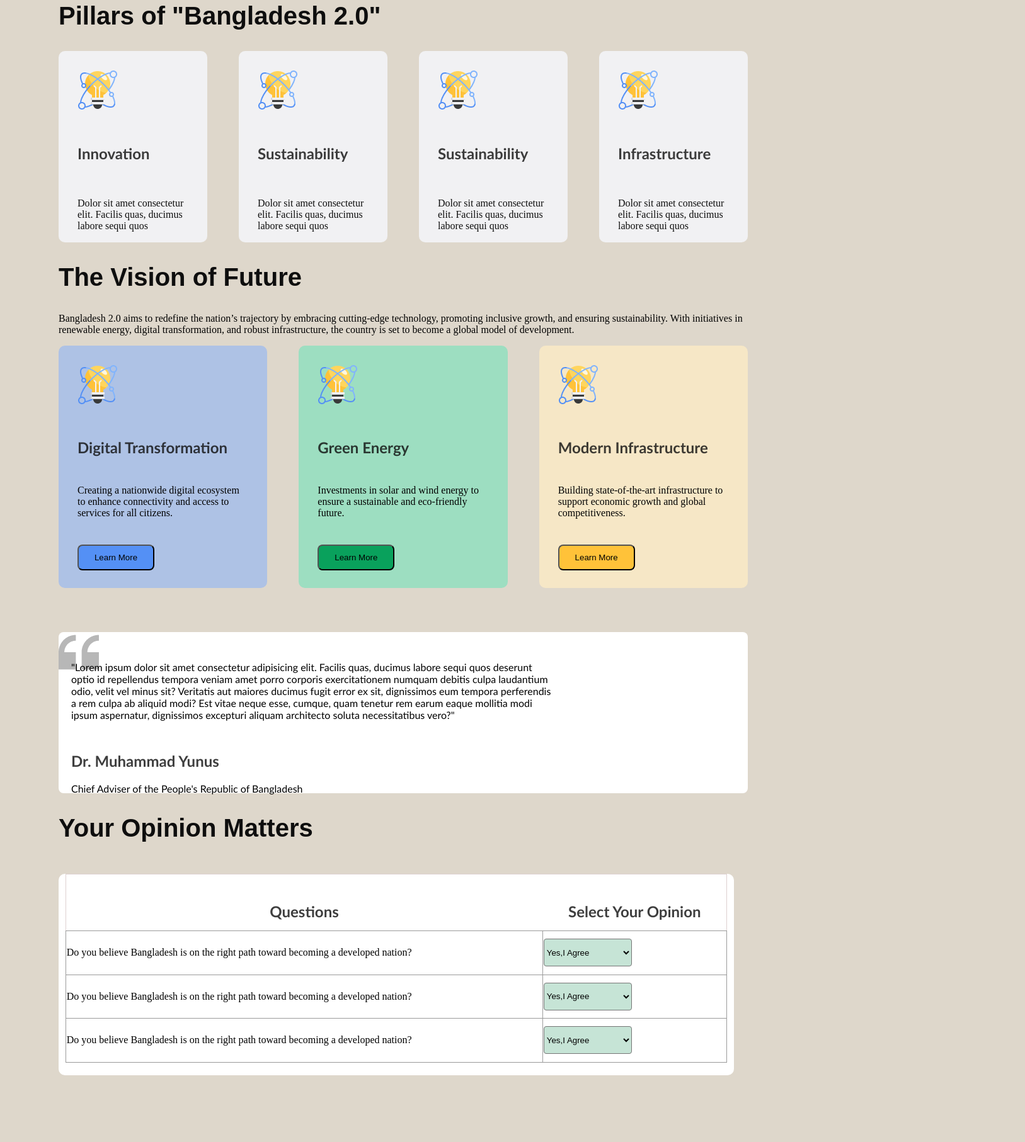
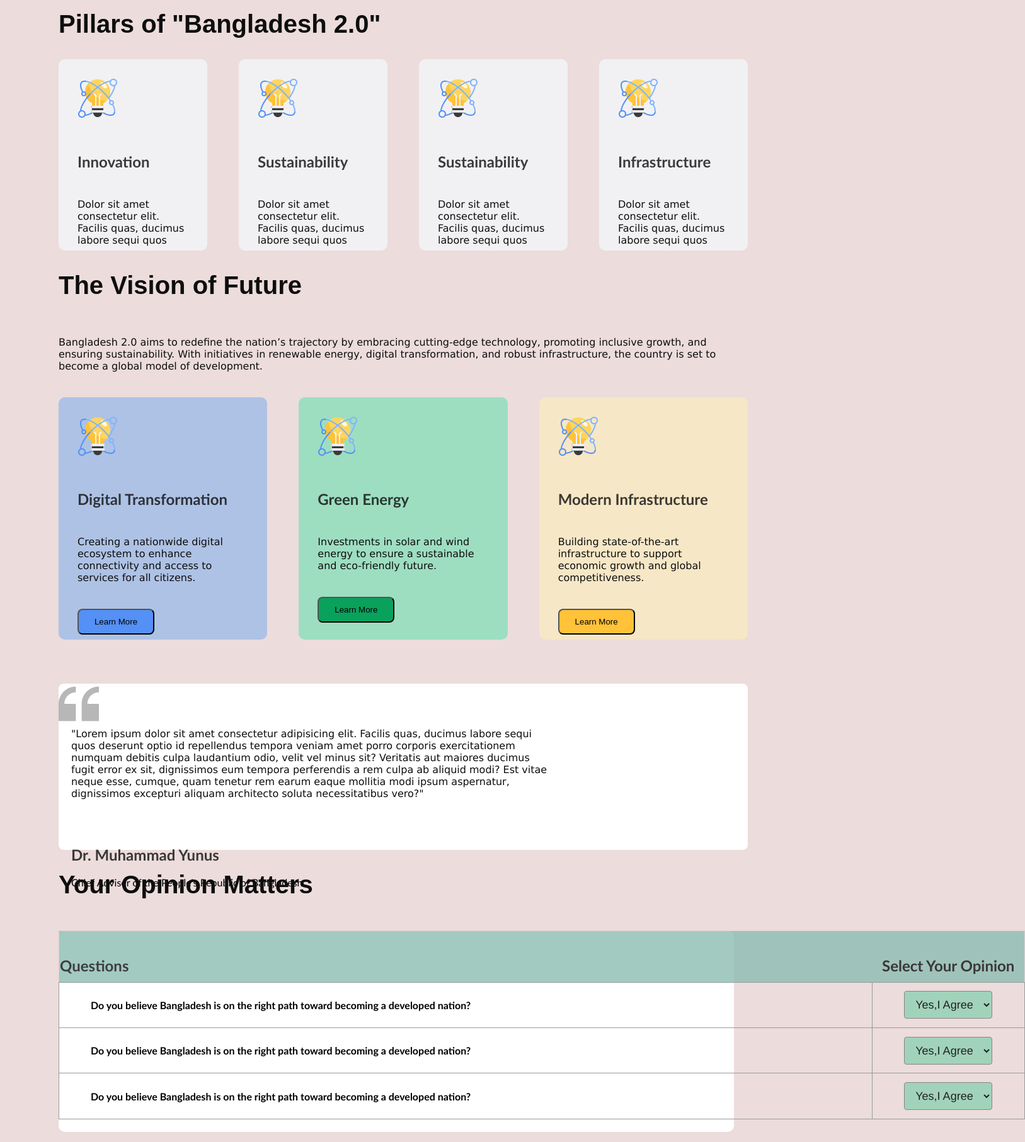
Before and after one commit to abdurrashad/assignment-01-repo, a plain HTML site: page index.html in a window 1280 px wide. Shown: the part 986-2800 px from the top of the page at 63% size, 1627 px wide, since content can reach past the window. Drawn offline with Linux system fonts and the light colour scheme.

Commit message:
assignment-1 complete alhamdulilahe

```diff
--- a/index.html
+++ b/index.html
@@ -14,7 +14,7 @@
         </nav>
         <div class="div-start">
             <div class="new-start-box1">
-                <p >Bangladesh 2.0</p>
+                <p class="new-bd">Bangladesh 2.0</p>
                 <h1 class="box1-title color-style">Idea , innovation ,
                 vision and challenges in New Bangladesh.</h1>
                 <button class= "first-btn btn-style">Explore New Bangladesh</button>
@@ -31,23 +31,23 @@
                 <div class="pillars">
                     <img src="assets/card-icon.png" alt="">
                     <h2 class="title">Innovation</h2>
-                    <p class="pillars-description">Dolor sit amet consectetur elit. Facilis quas, ducimus labore sequi quos </p>
+                    <p class="description">Dolor sit amet consectetur elit. Facilis quas, ducimus labore sequi quos </p>
 
                 </div>
                 <div class="pillars">
                     <img src="assets/card-icon.png" alt="">
                     <h2 class="title">Sustainability</h2>
-                    <p class="pillars-description">Dolor sit amet consectetur elit. Facilis quas, ducimus labore sequi quos </p>
+                    <p class="description">Dolor sit amet consectetur elit. Facilis quas, ducimus labore sequi quos </p>
                 </div>
                 <div class="pillars">
                     <img src="assets/card-icon.png" alt="">
                     <h2 class="title">Sustainability</h2>
-                    <p class="pillars-description">Dolor sit amet consectetur elit. Facilis quas, ducimus labore sequi quos </p>
+                    <p class="description">Dolor sit amet consectetur elit. Facilis quas, ducimus labore sequi quos </p>
                 </div>
                 <div class="pillars">
                     <img src="assets/card-icon.png" alt="">
                     <h2 class="title">Infrastructure</h2>
-                    <p class="pillars-description">Dolor sit amet consectetur elit. Facilis quas, ducimus labore sequi quos </p>
+                    <p class="description">Dolor sit amet consectetur elit. Facilis quas, ducimus labore sequi quos </p>
                 </div>
 
             </div>
@@ -57,24 +57,24 @@
 
         <section class="vision-section">
             <h1 class="main-title">The Vision of Future</h1>
-            <p class="vision-description">Bangladesh 2.0 aims to redefine the nation’s trajectory by embracing cutting-edge technology, promoting inclusive growth, and ensuring sustainability. With initiatives in renewable energy, digital transformation, and robust infrastructure, the country is set to become a global model of development.</p>
+            <p class="description">Bangladesh 2.0 aims to redefine the nation’s trajectory by embracing cutting-edge technology, promoting inclusive growth, and ensuring sustainability. With initiatives in renewable energy, digital transformation, and robust infrastructure, the country is set to become a global model of development.</p>
             <div class="vision-box">
                 <div class="vision box1">
                     <img src="assets/card-icon.png" alt="">
                     <h1 class="title">Digital Transformation</h1>
-                    <p class="vision-b-description">Creating a nationwide digital ecosystem to enhance connectivity and access to services for all citizens.</p>
+                    <p class="description">Creating a nationwide digital ecosystem to enhance connectivity and access to services for all citizens.</p>
                     <a href=""><button class="learn-more-btn btn1">Learn More</button></a>
                 </div>
                 <div class="vision box2">
                     <img src="assets/card-icon.png" alt="">
                     <h1 class="title">Green Energy</h1>
-                    <p class="vision-b-description">Investments in solar and wind energy to ensure a sustainable and eco-friendly future.</p>
+                    <p class="description">Investments in solar and wind energy to ensure a sustainable and eco-friendly future.</p>
                     <a href=""><button class="learn-more-btn btn2">Learn More</button></a>
                 </div>
                 <div class="vision box3">
                     <img src="assets/card-icon.png" alt="">
                     <h1 class="title">Modern Infrastructure</h1>
-                    <p class="vision-b-description">Building state-of-the-art infrastructure to support economic growth and global competitiveness.</p>
+                    <p class="description">Building state-of-the-art infrastructure to support economic growth and global competitiveness.</p>
                     <a href=""><button class="learn-more-btn btn3">Learn More</button></a>
                 </div>
             </div>
@@ -83,7 +83,7 @@
 
             <div class="dr-yunus">
                 <div class="dr-yunus-b1">
-                    <p>"Lorem ipsum dolor sit amet consectetur adipisicing elit. Facilis quas, ducimus labore sequi quos deserunt optio id repellendus tempora veniam amet porro corporis exercitationem numquam debitis culpa laudantium odio, velit vel minus sit? Veritatis aut maiores ducimus fugit error ex sit, dignissimos eum tempora perferendis a rem culpa ab aliquid modi? Est vitae neque esse, cumque, quam tenetur rem earum eaque mollitia modi ipsum aspernatur, dignissimos excepturi aliquam architecto soluta necessitatibus vero?"</p>
+                    <p class="description">"Lorem ipsum dolor sit amet consectetur adipisicing elit. Facilis quas, ducimus labore sequi quos deserunt optio id repellendus tempora veniam amet porro corporis exercitationem numquam debitis culpa laudantium odio, velit vel minus sit? Veritatis aut maiores ducimus fugit error ex sit, dignissimos eum tempora perferendis a rem culpa ab aliquid modi? Est vitae neque esse, cumque, quam tenetur rem earum eaque mollitia modi ipsum aspernatur, dignissimos excepturi aliquam architecto soluta necessitatibus vero?"</p>
                 <h1 class="title">Dr. Muhammad Yunus</h1>
                 <p>Chief Adviser of the People's Republic of Bangladesh</p>
                 </div>
@@ -95,31 +95,30 @@
             <h1 class="main-title">Your Opinion Matters</h1>
             <div class="sub-opinion">
                 <table class="table-box">
-                    <tr class="row">
-                        <th class="title" style="font-size: 24px;">Questions</th>
-                        <th class="title" style="font-size: 24px;">Select Your Opinion</th>
+                    <trc>
+                        <th class="title table-head first-thead" style="font-size: 24px;">Questions</th>
+                        <th class="title first-thead" style="font-size: 24px;">Select Your Opinion</th>
                     </tr>
-                    <tr class="row">
-                        <td>Do you believe Bangladesh is on the right path toward becoming a developed nation?</td>
-                        <td>
+                    <tr >
+                        <td class="row">Do you believe Bangladesh is on the right path toward becoming a developed nation?</td>
+                        <td class="row">
                             <select class="option-box" name="" id="">
                                 <option value="">Yes,I Agree</option>
                                 <option value="">No</option>
                             </select>
                         </td>
                     </tr>
-                    <tr class="row">
-                        <td>Do you believe Bangladesh is on the right path toward becoming a developed nation?</td>
-                        <td>
+                        <td class="row">Do you believe Bangladesh is on the right path toward becoming a developed nation?</td>
+                        <td class="row">
                             <select class="option-box" name="" id="">
                                 <option value="">Yes,I Agree</option>
                                 <option value="">No</option>
                             </select>
                         </td>
                     </tr>
-                    <tr class="row">
-                        <td>Do you believe Bangladesh is on the right path toward becoming a developed nation?</td>
-                        <td>
+                    <tr>
+                        <td class="row">Do you believe Bangladesh is on the right path toward becoming a developed nation?</td>
+                        <td class="row">
                             <select class="option-box" name="" id="">
                                 <option value="">Yes,I Agree</option>
                                 <option value="">No</option>
@@ -134,7 +133,7 @@
 
         <section class="news">
            <h1 class="main-title">Recent News</h1>
-           <p>Bangladesh 2.0 aims to redefine the nation’s trajectory by embracing cutting-edge technology, promoting inclusive growth, and ensuring sustainability. With initiatives in renewable energy, digital transformation, and robust infrastructure, the country is set to become a global model of development.</p>
+           <p class="description">Bangladesh 2.0 aims to redefine the nation’s trajectory by embracing cutting-edge technology, promoting inclusive growth, and ensuring sustainability. With initiatives in renewable energy, digital transformation, and robust infrastructure, the country is set to become a global model of development.</p>
 
            <!-- left satelite -->
 
@@ -149,7 +148,7 @@
                      <data value="">Date: 05/01/2025</data>
                      <time datetime="">Time: 10.25 PM</time>
                   </div>
-                  <p>Not until the creation and maintenance of decent conditions of life for all people are recognized and accepted as a common obligation of all people and all countries—not until then shall we,
+                  <p class="description">Not until the creation and maintenance of decent conditions of life for all people are recognized and accepted as a common obligation of all people and all countries—not until then shall we,
                     with a certain degree of justification, be able to speak of humankind as civilized</p>
                    <a href=""><button class="satelite-btn">Read More</button></a>
 
@@ -168,7 +167,7 @@
                         <data value="">Date: 05/01/2025</data>
                         <time datetime="">Time: 10.25 PM</time>
                     </div>
-                    <p>Not until the creation and maintenance of decent conditions of life for all people are recognized and accepted as a common obligation of all people and all countries—not until then shall we,
+                    <p class="description">Not until the creation and maintenance of decent conditions of life for all people are recognized and accepted as a common obligation of all people and all countries—not until then shall we,
                         with a certain degree of justification, be able to speak of humankind as civilized</p>
                     <a href=""><button class="satelite-btn">Read More</button></a>
 
@@ -188,7 +187,7 @@
                       <data value="">Date: 05/01/2025</data>
                       <time datetime="">Time: 10.25 PM</time>
                    </div>
-                   <p>Not until the creation and maintenance of decent conditions of life for all people are recognized and accepted as a common obligation of all people and all countries—not until then shall we,
+                   <p class="description">Not until the creation and maintenance of decent conditions of life for all people are recognized and accepted as a common obligation of all people and all countries—not until then shall we,
                      with a certain degree of justification, be able to speak of humankind as civilized</p>
                     <a href=""><button class="satelite-btn">Read More</button></a>
 
@@ -201,7 +200,7 @@
 
         <div class="donate-box">
             <h1 class="main-title">Donate Today</h1>
-            <p>Bangladesh 2.0 aims to redefine the nation’s trajectory by embracing cutting-edge technology, promoting inclusive growth, and ensuring sustainability. With initiatives in renewable energy, digital transformation, and robust infrastructure.</p>
+            <p class="description">Bangladesh 2.0 aims to redefine the nation’s trajectory by embracing cutting-edge technology, promoting inclusive growth, and ensuring sustainability. With initiatives in renewable energy, digital transformation, and robust infrastructure.</p>
             <div class="sub-parent-donate-box">
                 <div class="sub-donate-box">
                     100 Taka
@@ -227,7 +226,7 @@
         <section class="newsletter-section">
             <div class="subscribe">
                 <h2 class="newsletter-title main-title">Subscribe Newsletter</h2>
-                <p class="newsletter-sub">Bangladesh 2.0 aims to redefine the nation’s trajectory by embracing cutting-edge technology, promoting inclusive growth.</p>
+                <p class="description">Bangladesh 2.0 aims to redefine the nation’s trajectory by embracing cutting-edge technology, promoting inclusive growth.</p>
                 <form class="newsletter-form">
                   <input type="email" class="newsletter-input" placeholder="Enter your email" required>
                   <button type="submit" class="newsletter-button">Subscribe</button>
--- a/style.css
+++ b/style.css
@@ -1,5 +1,10 @@
 .body-color{
-    background-color: rgb(222, 215, 203);
+    background-color: rgb(236, 220, 220);
+}
+.new-bd{
+    font-size: 24px;
+    font-family: 'Franklin Gothic Medium', 'Arial Narrow', Arial, sans-serif;
+    opacity: 70%;
 }
 
 /* nav style */
@@ -10,13 +15,18 @@
     margin: 0px 150px;
 }
 .nav-title{
-    font-size: 32px;
+    font-size: 36px;
     font-weight: 222px;
-    color: black ;
+    text-shadow: #00346c;
+    color: #0E0E0E ;
+    font-family: 'Franklin Gothic Medium', 'Arial Narrow', Arial, sans-serif;
 }
 .sign-style{
     font-weight: 116px;
     color: #006A50;
+}
+.sign-style:hover{
+    background-color: rgb(222, 167, 65);
 }
 /* share  */
 .color-style{
@@ -41,6 +51,12 @@
 }
 .satelite-img{
     border-radius: 16px;
+}
+.description{
+    font-size: 16px;
+    font-family: 'Lucida Sans', 'Lucida Sans Regular', 'Lucida Grande', 'Lucida Sans Unicode', Geneva, Verdana, sans-serif;
+    padding: 24px 0px;
+    color: #0E0E0E;
 }
 
 /* first-box style */
@@ -70,6 +86,10 @@
     font-size: 18px;
     font-weight: bold;
 }
+.first-btn:hover{
+    background-color: rgb(0, 255, 76);
+    transition-duration: 1s;
+}
 .new-start-box2{
     padding-right: 59px;
 }
@@ -89,13 +109,7 @@
     border-radius: 10px;
 }
 
-.pillars-description{
-    font-size: 16px;
-    font-weight: 254px;
-    color: #0E0E0E;
-    padding-top: 36px;
 
-}
 /* vision box style */
 
 .vision-section{
@@ -119,19 +133,16 @@
     font-weight: 254px;
 
 }
-.vision-description{
-    font-size: 16px;
-    padding-top: 20px 0px 20px ;
-}
-.vision-b-description{
-    padding: 25px 0px;
-}
 
 .learn-more-btn{
     width: 122px;
     height: 41px;
     padding: 11px 20px;
     border-radius: 8px;
+}
+.learn-more-btn:hover{
+    background-color: rgb(141, 81, 91);
+    transition-duration: 1s;
 }
 .btn1{
     background-color: #5490F5;
@@ -156,13 +167,12 @@
 
 .dr-yunus{
 
-    height: 256px;
+    height: 264px;
     font-family: 'Gill Sans', 'Gill Sans MT', Calibri, 'Trebuchet MS', sans-serif;
     border-radius: 8px;
     background-color: #FFFFFF;
     justify-content: space-around;
     margin-top: 70px;
-    gap: 30px;
 }
 .dr-yunus-b1{
     background-image: url(assets/quote-bg.png);
@@ -179,7 +189,6 @@
 
 .table-section{
     height: 481px;
-
     align-items: center;
     justify-content: center;
     margin: 0px 85px 30px 85px;
@@ -206,17 +215,38 @@
 .option-box{
     height: 44px;
     width: 140px;
+    font-size: 18px;
+    font-family:'Franklin Gothic Medium', 'Arial Narrow', Arial, sans-serif;
+    opacity: 85%;
+    text-align: center;
     margin-right: 50px;
     align-items: center;
     border-radius: 4px;
-    background-color: #C6E4D6;
+    background-color: #95d2b5;
 }
 td{
     border: 1px solid rgb(154, 154, 154);
     align-items: center;
+    margin-left: 30px;
 }
 table{
     margin-top: 50px;
+}
+.first-thead{
+    height: 50px;
+    background-color:#8cbdb2;
+}
+.row{
+    width: 90%;
+    margin-left: 2000px;
+    font-weight: bold;
+    font-size: 16px;
+    padding-left: 50px;
+    font-family: 'Trebuchet MS', 'Lucida Sans Unicode', 'Lucida Grande', 'Lucida Sans', Arial, sans-serif;
+}
+.table-head{
+    justify-content: start;
+    padding-right: 1180px;
 }
 
 /* Recent News style */
@@ -244,6 +274,11 @@
     margin-top: 20px;
     border: none;
 }
+.satelite-btn:hover{
+    background-color: rebeccapurple;
+    transition-duration: 2s;
+}
+
 /* left img satelite */
 
 .left-satelite{
@@ -289,6 +324,9 @@
     border-radius: 16px;
     background-color: #FFFFFF;
 }
+.sub-donate-box:hover{
+    background-color: #abcb4c;
+}
 .donate-input{
     height: 64px;
     width: 80%;
@@ -303,6 +341,10 @@
 }
 .donate-btn{
     margin-top: 40px;
+}
+.donate-btn:hover{
+    background-color: #5490F5;
+    transition-duration: 1s;
 }
 /* newsletter*/
 
@@ -322,11 +364,6 @@
     color: #333;
     margin-bottom: 20px;
     font-size: 40px;
-  }
-
-  .newsletter-sub {
-    color: #0E0E0E;
-    margin-bottom: 20px;
   }
 
   .newsletter-form {
@@ -364,4 +401,5 @@
  /* hover style */
   .newsletter-button:hover {
     background-color: #0056b3;
+    transition-duration: 1s;
   }
```
